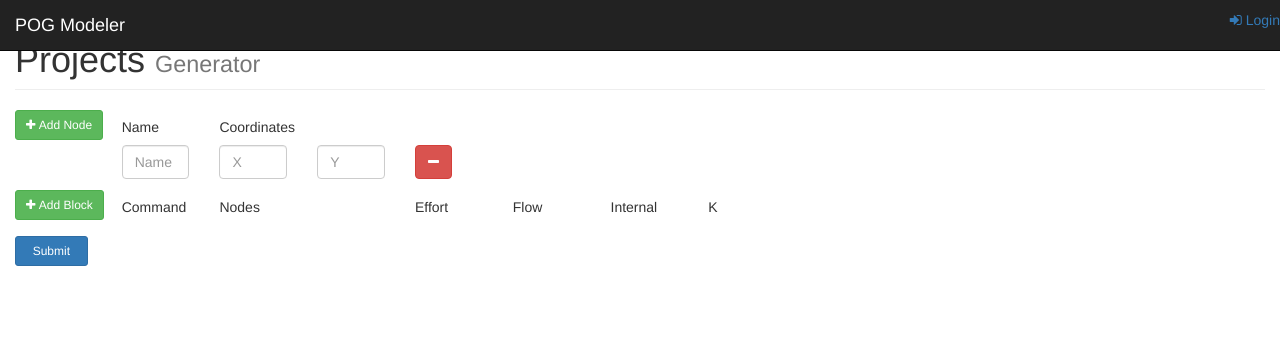
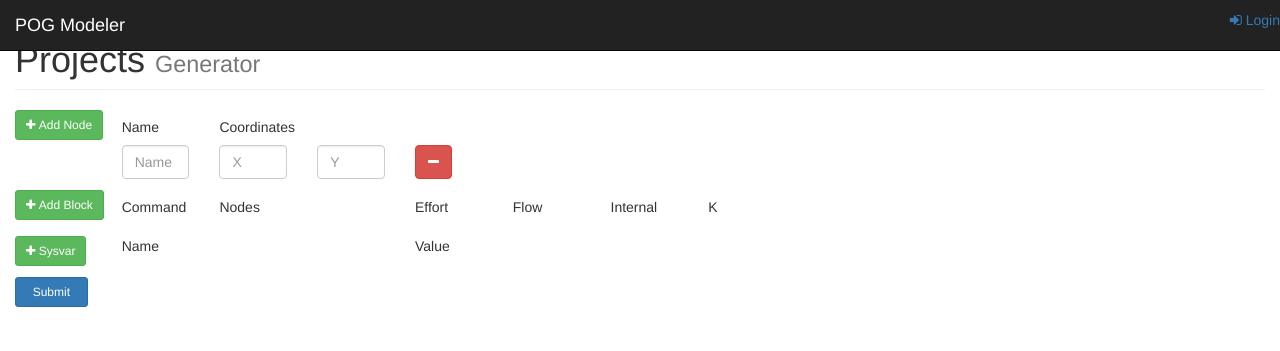
Before and after one commit to aaleotti-unimore/AWD, a Django app: page /projects/create_project/editor/ in a window 1280 px wide. Shown: the top 351 px of the page. Run offline with Django 3.2, Linux system fonts and the light colour scheme; some libraries are stand-ins or nearby versions.

Commit message:
form sysvar funzionante

```diff
--- a/AWD_Zanasi/static/AWD_Zanasi/js/project_editor.js
+++ b/AWD_Zanasi/static/AWD_Zanasi/js/project_editor.js
@@ -17,6 +17,103 @@ $(document).ready(function () {
         }
     });
 
+    coordinates();
+
+    function csrfSafeMethod(method) {
+        // these HTTP methods do not require CSRF protection
+        return (/^(GET|HEAD|OPTIONS|TRACE)$/.test(method));
+    }
+
+});
+
+function handle_response(response) {
+    var max_fields = 100;
+    var blocks_wrapper = $("#blocks-form");
+    var add_block_button = $(".add_block_btn");
+    var blks = response["blocks"];
+    var blocks_counter = 1;
+    var context = {
+        blocks: blks,
+        idx: blocks_counter
+    };
+    var template = Handlebars.templates.editor_block_template(context);
+    blocks_wrapper.append(template);
+
+    $(add_block_button).click(function (e) {
+        e.preventDefault();
+        if (blocks_counter < max_fields) {
+            blocks_counter++;
+            var context2 = {
+                blocks: blks,
+                idx: blocks_counter
+            };
+            var html = Handlebars.templates.editor_block_template(context2);
+            blocks_wrapper.append(html);
+        }
+    });
+
+
+    $(blocks_wrapper).on("click", "#delete", function (e) {
+        e.preventDefault();
+        if (blocks_counter > 1) {
+            $(this).parent('div').parent('div').remove();
+            blocks_counter--;
+        }
+    });
+
+    $(blocks_wrapper).on('change', "#cmd-select", function (event) {
+        var block = blks[event.target.value];
+        document.getElementById("input-E-" + event.target.name).value = block["E_name"] + "_" + event.target.name;
+        document.getElementById("input-F-" + event.target.name).value = block["F_name"] + "_" + event.target.name;
+        document.getElementById("input-Q-" + event.target.name).value = block["Q_name"] + "_" + event.target.name;
+        document.getElementById("input-K-" + event.target.name).value = block["K_name"] + "_" + event.target.name;
+        document.getElementById("help-label-" + event.target.name).textContent = block["Help_ENG"];
+    });
+
+    var sysvar_wrapper = $("#sysvar-form");
+    var add_sysvar_button = $(".add_sysvar_btn");
+    var sysvar = response["sysvar"];
+    var sysvar_counter = 1;
+    var sysvar_context = {
+        sysvar: sysvar,
+        idx: sysvar_counter
+    };
+    var sysvar_template = Handlebars.compile($("#sysvar-template").html());
+    var sysvar_html = sysvar_template(sysvar_context);
+    sysvar_wrapper.append(sysvar_html);
+
+    $(add_sysvar_button).click(function (e) {
+        e.preventDefault();
+        if (sysvar_counter < max_fields) {
+            sysvar_counter++;
+            var sysvar_context2 = {
+                sysvar: sysvar,
+                idx: sysvar_counter
+            };
+            var sysvar_template = Handlebars.compile($("#sysvar-template").html());
+            var sysvar_html = sysvar_template(sysvar_context2);
+            sysvar_wrapper.append(sysvar_html);
+        }
+    });
+
+
+    $(sysvar_wrapper).on("click", "#delete-sysvar", function (e) {
+        e.preventDefault();
+        if (sysvar_counter > 1) {
+            $(this).parent('div').parent('div').remove();
+            sysvar_counter--;
+        }
+    });
+
+    $(sysvar_wrapper).on('change', "#sysvar-select", function (event) {
+        var sysv = sysvar[event.target.value];
+        var help =$("#sysvar-help-label-" + event.target.name);
+        help.text(sysv["Help_ENG"]);
+    });
+
+}
+
+function coordinates() {
     var coord_counter = 1;
     var coord_template = Handlebars.compile($("#coord-template").html());
     var coord_html = coord_template({idx: coord_counter});
@@ -35,58 +132,4 @@ $(document).ready(function () {
             coord_counter--;
         }
     });
-
-    function csrfSafeMethod(method) {
-        // these HTTP methods do not require CSRF protection
-        return (/^(GET|HEAD|OPTIONS|TRACE)$/.test(method));
-    }
-
-});
-
-function handle_response(response) {
-
-    var max_fields = 100;
-    var wrapper = $("#blocks-form");
-    var add_block_button = $(".add_block_btn");
-    var add_coord_button = $(".add_coord_btn");
-    var blks = response["blocks"];
-    var blocks_counter = 1;
-    var context = {
-        blocks: blks,
-        idx: blocks_counter
-    };
-    var template = Handlebars.templates.editor_block_template(context);
-    wrapper.append(template);
-
-    $(add_block_button).click(function (e) {
-        e.preventDefault();
-        if (blocks_counter < max_fields) {
-            blocks_counter++;
-            var context2 = {
-                blocks: blks,
-                idx: blocks_counter
-            };
-            var html = Handlebars.templates.editor_block_template(context2);
-            wrapper.append(html);
-        }
-    });
-
-
-    $(wrapper).on("click", "#delete", function (e) {
-        e.preventDefault();
-        if (blocks_counter > 1) {
-            $(this).parent('div').parent('div').remove();
-            blocks_counter--;
-        }
-    });
-
-    $(wrapper).on('change', "#cmd-select", function (event) {
-        console.log('Event ' + event.target.id + ' target value', event.target.value);
-        var block = blks[event.target.value];
-        document.getElementById("input-E-" + event.target.name).value = block["E_name"] + "_" + event.target.name;
-        document.getElementById("input-F-" + event.target.name).value = block["F_name"] + "_" + event.target.name;
-        document.getElementById("input-Q-" + event.target.name).value = block["Q_name"] + "_" + event.target.name;
-        document.getElementById("input-K-" + event.target.name).value = block["K_name"] + "_" + event.target.name;
-    });
-
 }
--- a/AWD_Zanasi/templates/AWD_Zanasi/projects/newprojecteditor.html
+++ b/AWD_Zanasi/templates/AWD_Zanasi/projects/newprojecteditor.html
@@ -13,6 +13,7 @@
                 </h1>
             </div>
         </div>
+        <!--messages -->
         {% if messages %}
             <ul class="messages">
                 {% for message in messages %}
@@ -27,6 +28,7 @@
                 {% endfor %}
             </ul>
         {% endif %}
+        <!-- coordinates -->
         <div class="row">
             <div class="col-lg-1">
                 <button id="add_coord_btn" class="btn btn-success btn-sm"><i class="fa fa-plus"></i>&nbsp;Add Node
@@ -57,6 +59,7 @@
             <div class="col-lg-1"></div>
         </div>
         <p></p>
+        <!-- blocks -->
         <div class="row">
             <div class="col-lg-1">
                 <button class="add_block_btn btn btn-success btn-sm"><i class="fa fa-plus"></i>&nbsp;Add Block
@@ -85,8 +88,33 @@
             </div>
         </div>
         <p></p>
+        <!-- system variables -->
         <div class="row">
-            <div class="col-lg-12">
+            <div class="col-lg-1">
+                <button class="add_sysvar_btn btn btn-success btn-sm"><i class="fa fa-plus"></i>&nbsp;Sysvar
+                </button>
+            </div>
+            <div class="col-lg-11">
+                <div class="row">
+                    <div class="col-lg-3">Name</div>
+                    <div class="col-lg-3">Value</div>
+                </div>
+            </div>
+        </div>
+        <div class="row">
+            <div class="col-lg-1">
+
+            </div>
+            <div class="col-lg-11">
+                <form id="sysvar-form" class="form-horizontal">
+
+                </form>
+            </div>
+        </div>
+        <p></p>
+        <!-- submit button -->
+        <div class="row">
+            <div class="col-lg-1">
                 <button class="submit_form btn btn-primary btn-sm">
                     &nbsp; Submit &nbsp;
                 </button>
@@ -114,6 +142,29 @@
             </div>
         {% endverbatim %}
     </script>
+    <script type="text/x-handlebars-template" id="sysvar-template">
+        {% verbatim %}
+            <p></p>
+            <div class="row">
+                <div class="col-lg-3">
+                    <select id="sysvar-select" class="form-control" name={{ idx }} title="">
+                        <option disabled selected value> -- select an option --</option>
+                        {{#each sysvar }}
+                        <option value="{{@index}}">{{ this.Nome }}</option>
+                        {{/each }}
+                    </select>
+                </div>
+                <div class="col-lg-3"><input title="" class="form-control" placeholder="value"/></div>
+                <div class="col-lg-1"><a id="delete-sysvar" href="#" class="btn btn-danger"><i
+                        class="fa fa-minus"></i></a>
+                </div>
+                <div class="col-md-1">
+                    <span id="sysvar-help-label-{{ idx }}" class="label label-default">
+                    </span>
+                </div>
+            </div>
+        {% endverbatim %}
+    </script>
     <script type="text/javascript" src="{% static "AWD_Zanasi/js/editor_block_template.js" %}"></script>
     <script type="text/javascript" src="{% static "AWD_Zanasi/js/project_editor.js" %}"></script>
 {% endblock %}
--- a/AWD_Zanasi/views.py
+++ b/AWD_Zanasi/views.py
@@ -211,10 +211,9 @@ from django.core.serializers.json import DjangoJSONEncoder
 def project_editor(request):
     blocks = CommandBlock.objects.values("Sigla", "E_name", "K_name", "Q_name", "F_name", "Help",
                                          "Help_ENG")
-    system = CommandSystem.objects.all()
-    branches = CommandBranch.objects.all()
-    pp = pprint.PrettyPrinter(indent=4)
+    system = CommandSystem.objects.values("Nome","Range","Help_ENG")
+    branches = CommandBranch.objects.values("Nome","Range","Help_ENG")
     if request.method == 'POST':
-        return JsonResponse({'blocks': list(blocks)})
+        return JsonResponse({'blocks': list(blocks), 'sysvar': list(system)})
 
     return render(request, 'AWD_Zanasi/projects/newprojecteditor.html')
```
Also changed, not shown: 1 other file.
